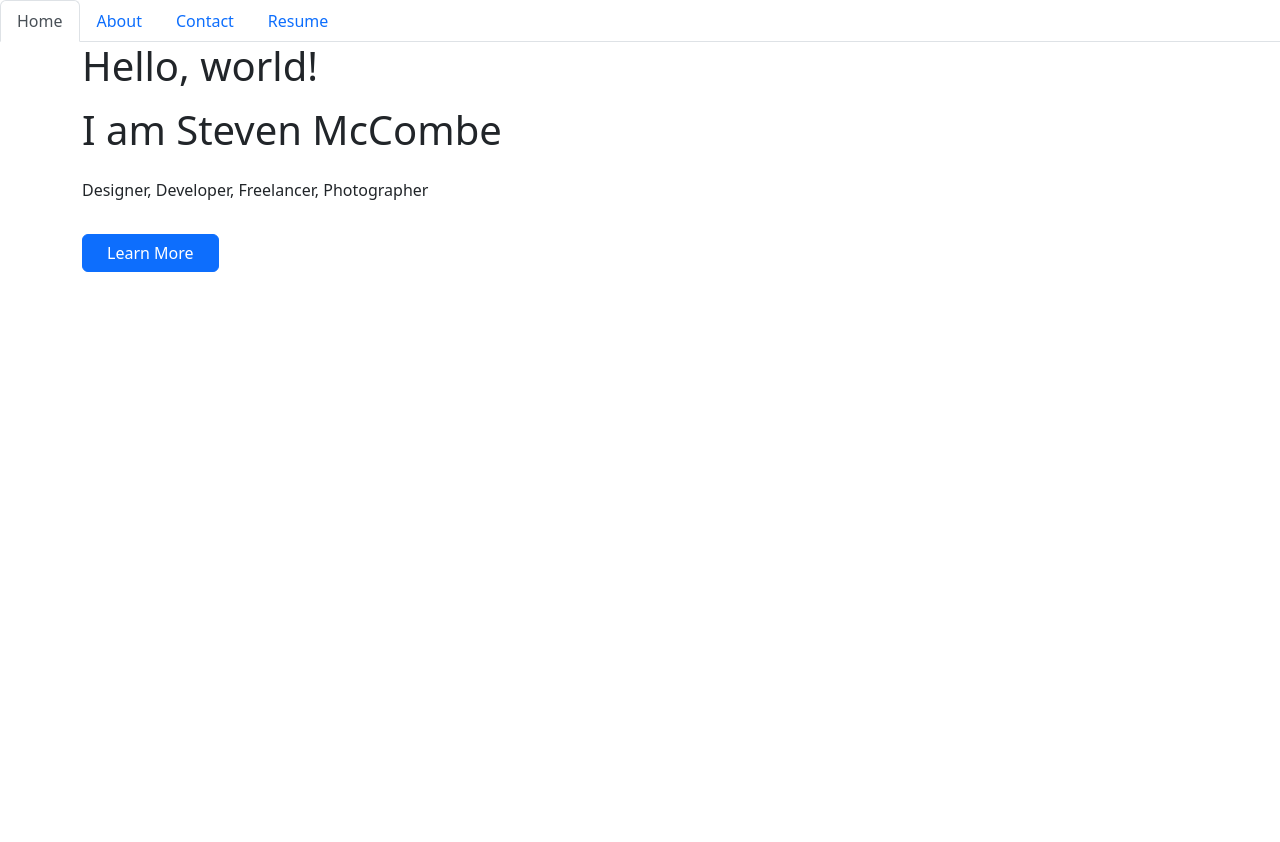
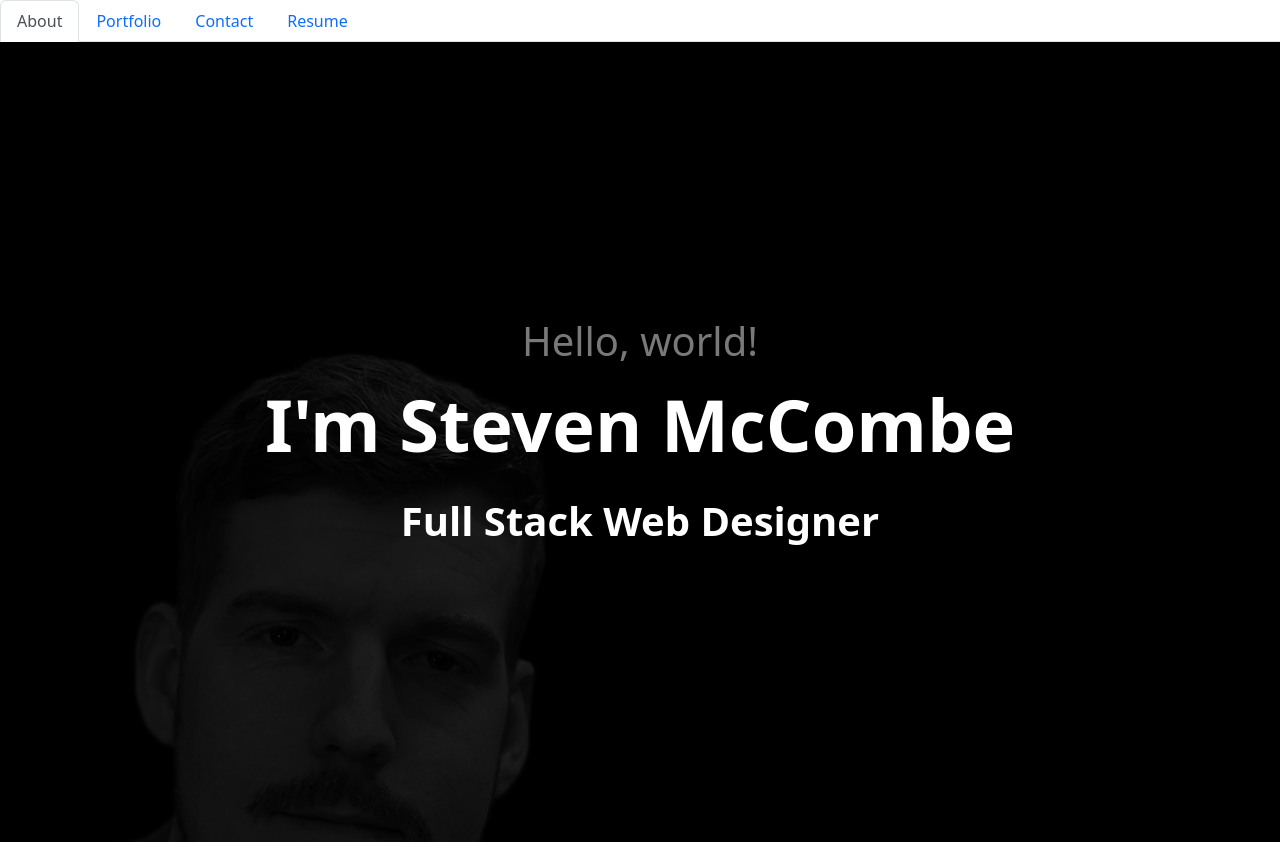
Before and after one commit to Steven-McCombe/portfoliosteven, a React (Create React App) app: page / in a window 1280 px wide. Before the commit the page ends 800 px from the top, so only its background shows below. Built offline with nearby package versions, Linux system fonts and the light colour scheme.

Commit message:
finished about me page

```diff
--- a/src/components/NavTabs.js
+++ b/src/components/NavTabs.js
@@ -7,23 +7,23 @@
     <ul className="nav nav-tabs">
       <li className="nav-item">
         <a
-          href="#home"
-          onClick={() => handlePageChange('Home')}
-          // This is a conditional (ternary) operator that checks to see if the current page is "Home"
+          href="#about"
+          onClick={() => handlePageChange('About')}
+          // This is a conditional (ternary) operator that checks to see if the current page is "About"
           // If it is, we set the current page to 'nav-link-active', otherwise we set it to 'nav-link'
-          className={currentPage === 'Home' ? 'nav-link active' : 'nav-link'}
+          className={currentPage === 'About' ? 'nav-link active' : 'nav-link'}
         >
-          Home
+          About
         </a>
       </li>
       <li className="nav-item">
         <a
-          href="#about"
-          onClick={() => handlePageChange('About')}
-          // Check to see if the currentPage is `About`, and if so we use the active link class from bootstrap. Otherwise, we set it to a normal nav-link
-          className={currentPage === 'About' ? 'nav-link active' : 'nav-link'}
+          href="#portfolio"
+          onClick={() => handlePageChange('Portfolio')}
+          // Check to see if the currentPage is `Portfolio`, and if so we use the active link class from bootstrap. Otherwise, we set it to a normal nav-link
+          className={currentPage === 'Portfolio' ? 'nav-link active' : 'nav-link'}
         >
-          About
+          Portfolio
         </a>
       </li>
       <li className="nav-item">
--- a/src/components/PortfolioContainer.js
+++ b/src/components/PortfolioContainer.js
@@ -1,21 +1,20 @@
 import React, { useState } from 'react';
 import NavTabs from './NavTabs';
-import Home from './pages/Home';
+import Portfolio from './pages/Portfolio';
 import About from './pages/About';
-import Blog from './pages/Blog';
 import Contact from './pages/Contact';
 import Resume from './pages/Resume'
 
 export default function PortfolioContainer() {
-  const [currentPage, setCurrentPage] = useState('Home');
+  const [currentPage, setCurrentPage] = useState('About');
 
   // This method is checking to see what the value of `currentPage` is. Depending on the value of currentPage, we return the corresponding component to render.
   const renderPage = () => {
-    if (currentPage === 'Home') {
-      return <Home />;
-    }
     if (currentPage === 'About') {
       return <About />;
+    }
+    if (currentPage === 'Portfolio') {
+      return <Portfolio />;
     }
     if (currentPage === 'Contact') {
       return <Contact />;
--- a/src/components/pages/About.js
+++ b/src/components/pages/About.js
@@ -1,17 +1,23 @@
 import React from 'react';
+import "../styles/About.css"
+import backgroundImage from "../Assets/Images/Profile_Picture.jpg"
 
 export default function About() {
+  const backgroundStyles = {
+    backgroundImage: `url(${backgroundImage})`
+  };
   return (
-    <div>
-      <h1>About Page</h1>
-      <p>
-        Nunc pharetra finibus est at efficitur. Praesent sed congue diam.
-        Integer gravida dui mauris, ut interdum nunc egestas sed. Aenean sed
-        mollis diam. Nunc aliquet risus ac finibus porta. Nam quis arcu non
-        lectus tincidunt fermentum. Suspendisse aliquet orci porta quam semper
-        imperdiet. Praesent euismod mi justo, faucibus scelerisque risus cursus
-        in. Sed rhoncus mollis diam, sit amet facilisis lectus blandit at.
-      </p>
+    <div id="hero" className="hero route bg-image" style={backgroundStyles}>
+    <div className="overlay-itro"></div>
+    <div className="hero-content display-table">
+      <div className="table-cell">
+        <div className="container">
+          <p className="display-6 color-d">Hello, world!</p>
+          <h1 className="hero-title mb-4">I'm Steven McCombe</h1>
+          <p className="hero-subtitle"><span>Full Stack Web Designer</span></p>
+        </div>
+      </div>
     </div>
+  </div>
   );
 }
--- a/src/components/pages/Blog.js
+++ /dev/null
@@ -1,24 +0,0 @@
-import React from 'react';
-
-export default function Blog() {
-  return (
-    <div>
-      <h1>Blog Page</h1>
-      <p>
-        Donec a volutpat quam. Curabitur nec varius justo, sed rutrum ligula.
-        Curabitur pellentesque turpis sit amet eros iaculis, a mollis arcu
-        dictum. Ut vel ante eget massa ornare placerat. Etiam nisl orci, finibus
-        sodales volutpat et, hendrerit ut dolor. Suspendisse porta dictum nunc,
-        sed pretium risus rutrum eget. Nam consequat, ligula in faucibus
-        vestibulum, nisi justo laoreet risus, luctus luctus mi lacus sit amet
-        libero. Class aptent taciti sociosqu ad litora torquent per conubia
-        nostra, per inceptos himenaeos. Mauris pretium condimentum tellus eget
-        lobortis. Interdum et malesuada fames ac ante ipsum primis in faucibus.
-        Donec placerat accumsan mi, ut congue neque placerat eu. Donec nec ipsum
-        in velit pellentesque vehicula sit amet at augue. Maecenas aliquam
-        bibendum congue. Pellentesque semper, lectus non ullamcorper iaculis,
-        est ligula suscipit velit, sed bibendum turpis dui in sapien.
-      </p>
-    </div>
-  );
-}
--- a/src/components/pages/Home.js
+++ /dev/null
@@ -1,19 +0,0 @@
-import React from 'react';
-
-export default function Home() {
-  return (
-    <div id="hero" className="hero route bg-image">
-    <div className="overlay-itro"></div>
-    <div className="hero-content display-table">
-      <div className="table-cell">
-        <div className="container">
-          <p className="display-6 color-d">Hello, world!</p>
-          <h1 className="hero-title mb-4">I am Steven McCombe</h1>
-          <p className="hero-subtitle"><span className="typed">Designer, Developer, Freelancer, Photographer</span></p>
-          <p className="pt-3"><a className="btn btn-primary btn js-scroll px-4" href="#about" role="button">Learn More</a></p>
-        </div>
-      </div>
-    </div>
-  </div>
-  );
-}
--- /dev/null
+++ b/src/components/pages/Portfolio.js
@@ -0,0 +1,21 @@
+import React from 'react';
+
+export default function Portfolio() {
+  return (
+    <div>
+      <h1>Resume</h1>
+      <p>
+        Lorem ipsum dolor sit amet, consectetur adipiscing elit. Sed neque
+        velit, lobortis ut magna varius, blandit rhoncus sem. Morbi lacinia nisi
+        ac dui fermentum, sed luctus urna tincidunt. Etiam ut feugiat ex. Cras
+        non risus mi. Curabitur mattis rutrum ipsum, ut aliquet urna imperdiet
+        ac. Sed nec nulla aliquam, bibendum odio eget, vestibulum tortor. Cras
+        rutrum ligula in tincidunt commodo. Morbi sit amet mollis orci, in
+        tristique ex. Donec nec ornare elit. Donec blandit est sed risus feugiat
+        porttitor. Vestibulum molestie hendrerit massa non consequat. Vestibulum
+        vitae lorem tortor. In elementum ultricies tempus. Interdum et malesuada
+        fames ac ante ipsum primis in faucibus.
+      </p>
+    </div>
+  );
+}
--- /dev/null
+++ b/src/components/styles/About.css
@@ -0,0 +1,99 @@
+.color-d {
+  color: #7a7979;
+}
+
+.display-table {
+  width: 100%;
+  height: 100%;
+  display: table;
+}
+
+.table-cell {
+  display: table-cell;
+  vertical-align: middle;
+}
+
+.hero {
+  height: 100vh;
+  position: relative;
+  color: #fff;
+}
+
+.hero .hero-content {
+  text-align: center;
+  position: absolute;
+}
+
+.hero .overlay-itro {
+  background-color: rgba(0, 0, 0, 0.9);
+  position: absolute;
+  top: 0;
+  left: 0px;
+  padding: 0;
+  height: 100%;
+  width: 100%;
+  opacity: 0.9;
+}
+
+.hero .hero-title {
+  color: #fff;
+  font-weight: 600;
+  font-size: 3rem;
+}
+
+@media (min-width: 768px) {
+  .hero .hero-title {
+    font-size: 4.5rem;
+  }
+}
+
+.hero .hero-subtitle {
+  font-size: 1.5rem;
+  font-weight: 600;
+}
+
+@media (min-width: 768px) {
+  .hero .hero-subtitle {
+    font-size: 2.5rem;
+  }
+}
+
+.hero .text-slider-items {
+  display: none;
+}
+
+.hero-single {
+  height: 350px;
+}
+
+.hero-single .hero-content {
+  margin-top: 30px;
+}
+
+.hero-single .hero-title {
+  text-transform: uppercase;
+  font-size: 3rem;
+}
+
+@media (min-width: 768px) {
+  .hero-single .hero-title {
+    font-size: 3.5rem;
+  }
+}
+
+.hero-single .breadcrumb {
+  background-color: transparent;
+  color: #0078ff;
+}
+
+.hero-single .breadcrumb .breadcrumb-item:before {
+  color: #cde1f8;
+}
+
+.hero-single .breadcrumb .breadcrumb-item.active {
+  color: #cde1f8;
+}
+
+.hero-single .breadcrumb a {
+  color: #fff;
+}
```
Also changed, not shown: src/assets/css/style.css (deleted), src/components/Assets/Images/Profile_Picture.jpg (added).
